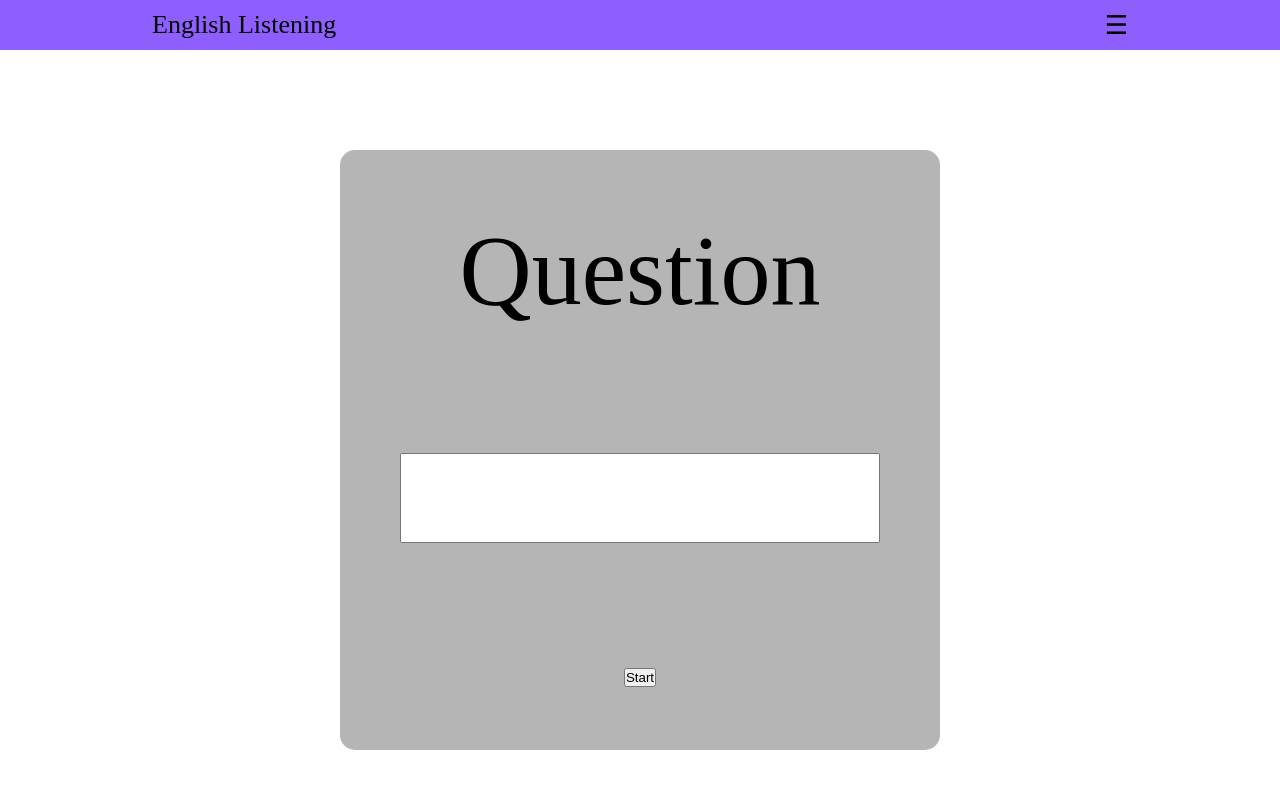
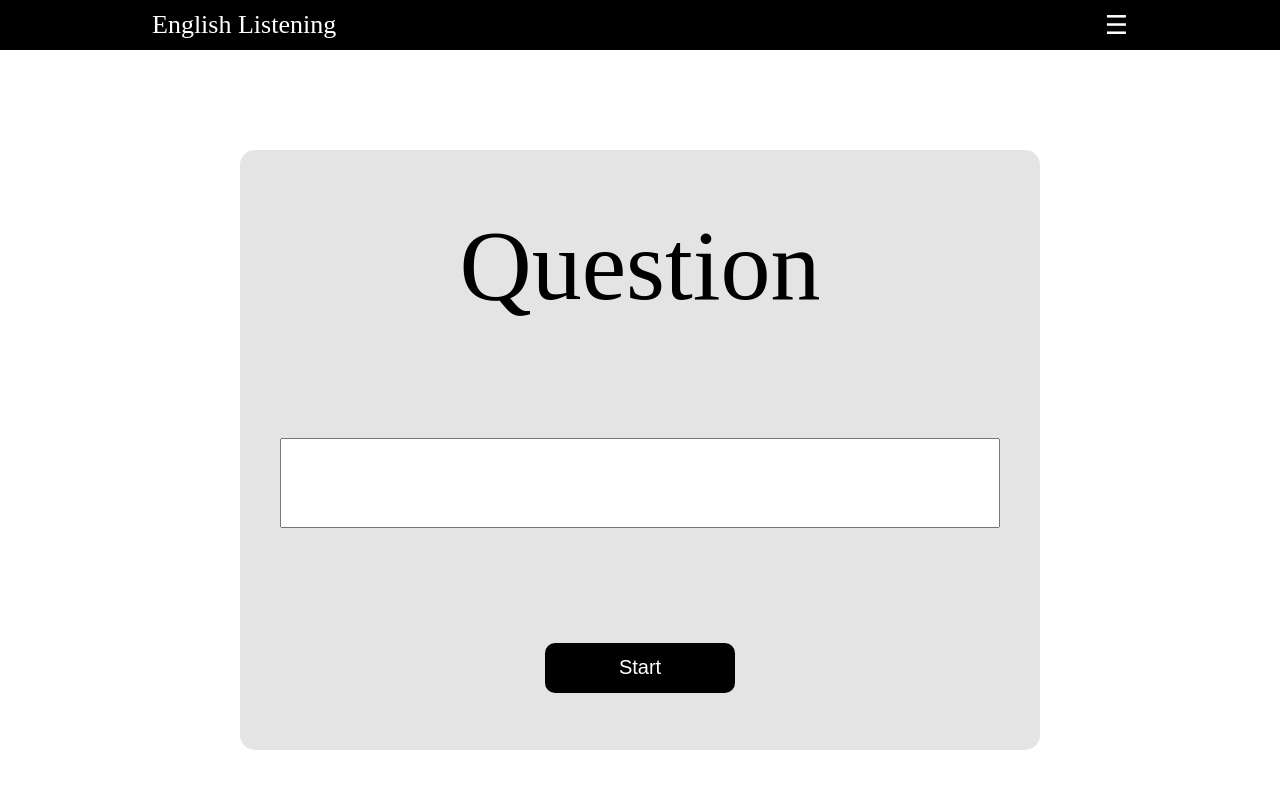
Before and after one commit to lucaspessivaldo/listenner, a React (Vite) app: page / in a window 1280 px wide. Shown: the top 788 px of the page. Built offline with nearby package versions, Linux system fonts and the light colour scheme.

Commit message:
Change css - Header, DisplayQuestion

```diff
--- a/src/components/displayQuestion/DisplayQuestion.jsx
+++ b/src/components/displayQuestion/DisplayQuestion.jsx
@@ -6,11 +6,11 @@ export default function DisplayQuestion() {
   const [arrayItem, setArrayItem] = useState(10)
   const [isStarting, setIsStarting] = useState(false)
   const [isNumberArrayChanged, setIsNumberArrayChanged] = useState(false)
-  const myAudio = new Audio(numberAudiosArray[arrayItem].audio)
+  const currentAudio = new Audio(numberAudiosArray[arrayItem].audio)
 
   useEffect(() => {
     if (isStarting) {
-      myAudio.play()
+      currentAudio.play()
     }
   }, [arrayItem, isNumberArrayChanged, isStarting])
 
--- a/src/components/displayQuestion/displayQuestion.css
+++ b/src/components/displayQuestion/displayQuestion.css
@@ -2,6 +2,8 @@
   display: flex;
   justify-content: center;
   align-items: center;
+
+  width: 100%;
 }
 
 .display-box {
@@ -10,11 +12,12 @@
   justify-content: space-around;
   align-items: center;
 
-  width: 60rem;
+  width: 90%;
+  max-width: 800px;
   height: 60rem;
-  margin: 10rem;
+  margin: 10rem 0;
 
-  background-color: rgb(182, 181, 181);
+  background-color: rgb(228, 228, 228);
   border-radius: 1.5rem;
 }
 
@@ -24,7 +27,27 @@
 
 .input-answer {
   height: 9rem;
-  width: 80%;
+  width: 90%;
   text-align: center;
   font-size: 10rem;
 }
+
+button {
+  width: 19rem;
+  height: 5rem;
+
+  cursor: pointer;
+
+  background-color: black;
+
+  color: white;
+  font-size: 2rem;
+
+  border-radius: 1rem;
+  border: none;
+  outline: none;
+}
+
+button:hover {
+  background-color: rgb(26, 26, 26);
+}
--- a/src/components/header/header.css
+++ b/src/components/header/header.css
@@ -3,7 +3,7 @@ header {
   justify-content: center;
 
   height: 50px;
-  background-color: rgb(143, 95, 253);
+  background-color: black;
 }
 
 nav {
@@ -15,12 +15,12 @@ nav {
 
 .logo-nav {
   padding-left: 1.2rem;
-  color: rgb(0, 0, 0);
+  color: white;
   font-size: 2.6rem;
 }
 
 .link-nav {
   padding-right: 1.2rem;
-  color: rgb(0, 0, 0);
+  color: white;
   font-size: 2.6rem;
 }
```
